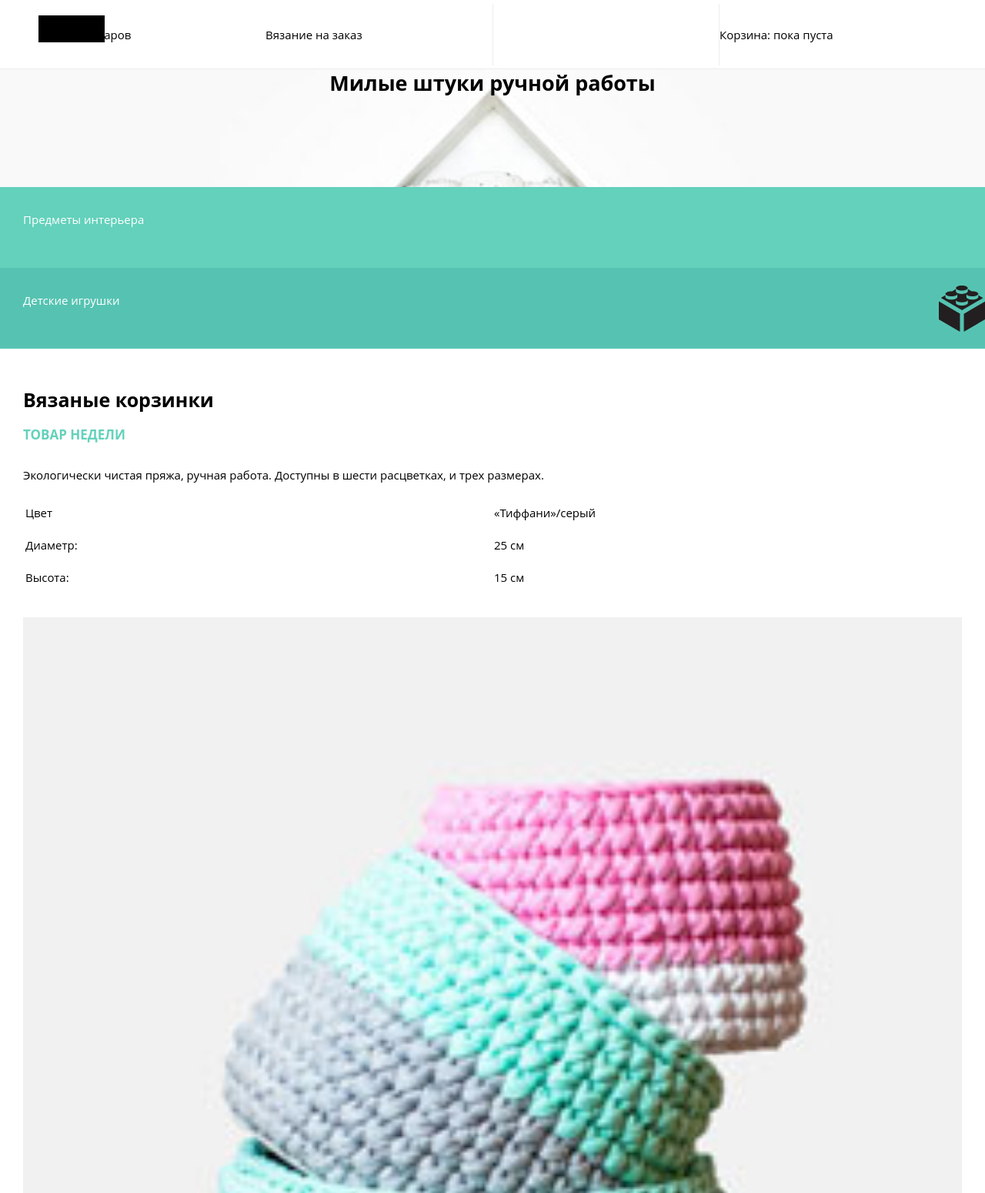
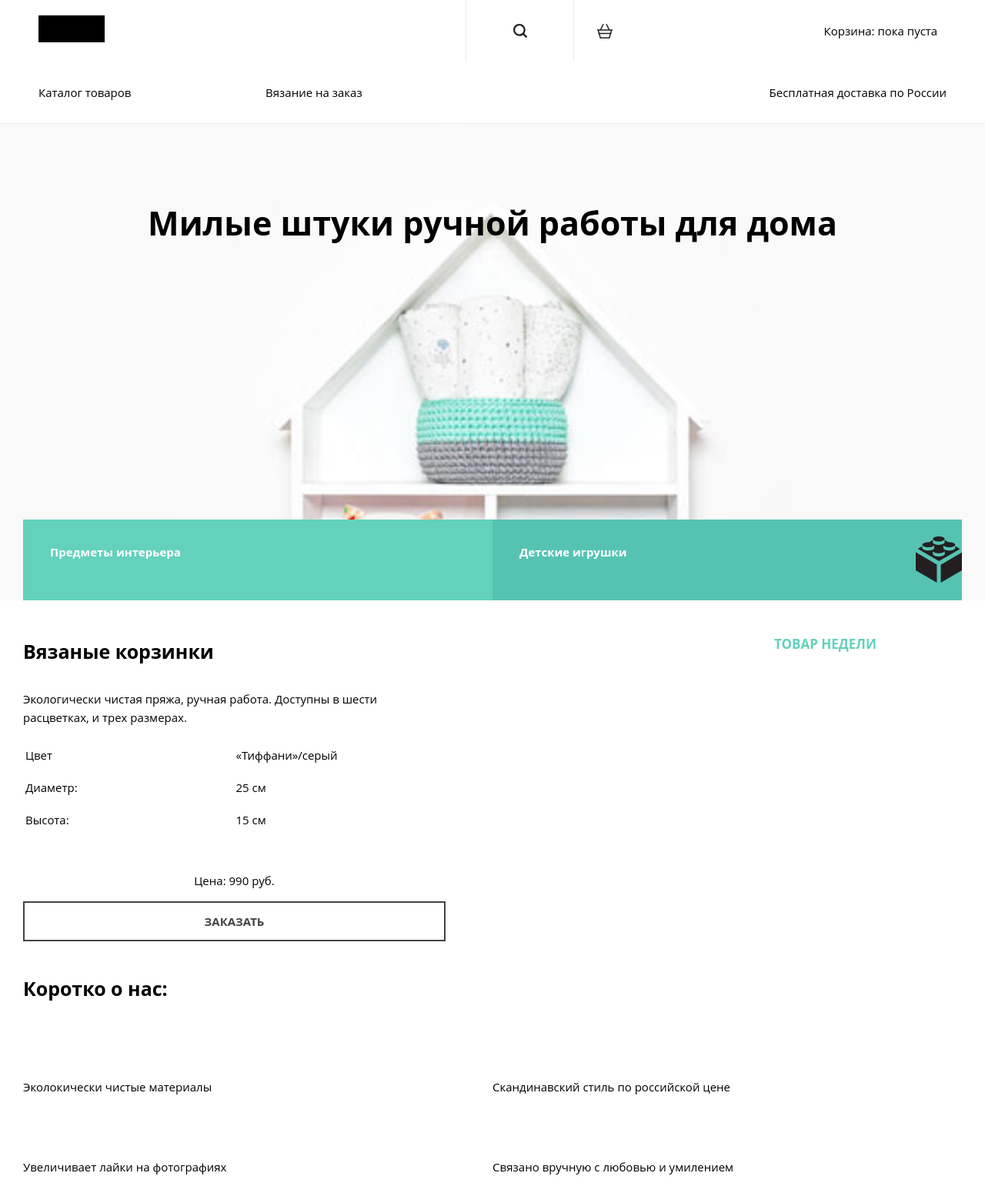
Before and after one commit to vadimvildanov/359729-mishka, a website: page index.html in a window 1280 px wide. Shown: the top 1550 px of the page at 77% size. Drawn offline with nearby package versions, Linux system fonts and the light colour scheme; files that its build step writes are made by us from their sources.

Commit message:
module3-task1

```diff
--- a/index.html
+++ b/index.html
@@ -12,51 +12,49 @@
     <header class="page-header">
         <a class="logo"><img src="img/logo-mobile.svg" alt="Mishka"></a>
         <nav class="main-nav">
+            <span class="main-nav__toggle main-nav__toggle--active"></span>
             <ul class="nav-list">
                 <li class="nav-list__item"><a href="#" class="nav-list__link">Каталог товаров</a></li>
                 <li class="nav-list__item"><a href="#" class="nav-list__link">Вязание на заказ</a></li>
-        <li class="nav-list__item">
+                <li class="nav-list__item nav-list__item--search">
                     <form action="#" class="search">
                         <label class="search__label">
+                            <span class="search__ico"></span>
                             <input type="search">
                         </label>
                     </form>
                 </li>
-        <li class="nav-list__item"><a href="#" class="nav-list__link nav-list__link--basket">Корзина: пока пуста</a></li>
+                <li class="nav-list__item nav-list__item--basket"><a href="#" class="nav-list__link nav-list__link--basket">Корзина: пока пуста</a></li>
+                <li class="nav-list__item nav-list__item--delivery">Бесплатная доставка по России</li>
             </ul>
         </nav>
     </header>
     <main class="index-main">
         <header class="index-header">
-      <h1 class="page-title">Милые штуки ручной работы</h1>
+            <h1 class="page-title">Милые штуки ручной работы для дома</h1>
             <a href="#" class="index-header__link">Предметы интерьера</a>
             <a href="#" class="index-header__link index-header__link--toys">Детские игрушки</a>
         </header>
         <article class="hot">
             <h2 class="hot__title">Вязаные корзинки</h2>
-      <article class="hot-item">
-        <h3 class="hot-item__title">Товар недели</h3>
-        <p>Экологически чистая пряжа, ручная работа. Доступны в шести расцветках, и трех размерах.</p>
-        <table class="hot-item-table">
-          <tr class="hot-item-table__row">
-            <td class="hot-item-table__column">Цвет</td>
-            <td class="hot-item-table__column">«Тиффани»/серый</td>
+            <h3 class="hot__subtitle">Товар недели</h3>
+            <p class="hot__text">Экологически чистая пряжа, ручная работа. Доступны в шести расцветках, и трех размерах.</p>
+            <table class="hot-table">
+                <tr class="hot-table__row">
+                    <td class="hot-table__column">Цвет</td>
+                    <td class="hot-table__column">«Тиффани»/серый</td>
                 </tr>
-          <tr class="hot-item-table__row">
-            <td class="hot-item-table__column">Диаметр:</td>
-            <td class="hot-item-table__column">25 см</td>
+                <tr class="hot-table__row">
+                    <td class="hot-table__column">Диаметр:</td>
+                    <td class="hot-table__column">25 см</td>
                 </tr>
-          <tr class="hot-item-table__row">
-            <td class="hot-item-table__column">Высота:</td>
-            <td class="hot-item-table__column">15 см</td>
+                <tr class="hot-table__row">
+                    <td class="hot-table__column">Высота:</td>
+                    <td class="hot-table__column">15 см</td>
                 </tr>
             </table>
-        <figure class="hot-figure">
-          <img class="hot-figure__img" src="img/triple-set-mobile@1x.jpg" alt="#">
-          <figcaption class="hot-figure__figcaption">Цена: 990 руб.</figcaption>
-        </figure>
-        <a class="btn" href="#">Заказать</a>
-      </article>
+            <p class="hot__price">Цена: 990 руб.</p>
+            <a class="btn btn--hot" href="#">Заказать</a>
         </article>
         <section class="about">
             <h2 class="about__title">Коротко о нас:</h2>
@@ -83,11 +81,15 @@
                     <li class="cite-item">
                         <!--Заполняется контентом(?) исправить, если вносится через админку-->
                         <blockquote class="cite-item__content"></blockquote>
-            <cite class="cite-item__who"><b class="cite-item__name"></b><a href="#" class="cite-item__link"></a></cite>
+                        <cite class="cite-item__who"><b class="cite-item__name"></b>
+                            <a href="#" class="cite-item__link"></a>
+                        </cite>
                     </li>
                     <li class="cite-item">
                         <blockquote class="cite-item__content"></blockquote>
-            <cite class="cite-item__who"><b class="cite-item__name"></b><a href="#" class="cite-item__link"></a></cite>
+                        <cite class="cite-item__who"><b class="cite-item__name"></b>
+                            <a href="#" class="cite-item__link"></a>
+                        </cite>
                     </li>
                 </ul>
                 <div class="cite-control">
@@ -104,7 +106,8 @@
                 <li class="contacts-list__item"><span class="contacts-list__what">e-mail:</span> <a href="#" class="contacts-list__link">info@mimimishkashop.ru</a></li>
                 <li class="contacts-list__item"><span class="contacts-list__what">адрес: </span><a href="#" class="contacts-list__link">г. Санкт-Петербург,<br>ул. Большая Конюшенная,<br> д. 19/8, офис 101</a></li>
             </ul>
-      <a href="#" class="contacts-map"><img src="img/map-mobile@1x.jpg" alt="#"></a><!--Добавить картинку и ссылку на попап-->
+            <a href="#" class="contacts-map"><img src="img/map-mobile@1x.jpg" alt="#"></a>
+            <!--Добавить картинку и ссылку на попап-->
             <div class="contacts-bottom">
                 <a href="#" class="btn">Напишите нам</a>
             </div>
--- a/sass/about-list.scss
+++ b/sass/about-list.scss
@@ -16,3 +16,14 @@
     margin-bottom: 0px;
   }
 }
+
+@media (min-width: 768px) {
+  .about-list {
+    flex-direction: row;
+    flex-wrap: wrap;
+  }
+  .about-list__item {
+    width: 45%;
+    margin-right: 5%;
+  }
+}
--- a/sass/btn.scss
+++ b/sass/btn.scss
@@ -32,6 +32,11 @@
       width: calc(100% - 100px);
       text-align: center;
     }
+    &--hot {
+      display: block;
+      width: 45%;
+      margin-right: 55%;
+    }
   }
 }
 
--- a/sass/hot-figure.scss
+++ b/sass/hot-figure.scss
@@ -13,3 +13,9 @@
 .hot-figure__figcaption {
   text-align: center;
 }
+
+@media (min-width: 768px) {
+	.hot-figure {
+		width: 50%;
+	}
+}
--- a/sass/hot-item-table.scss
+++ /dev/null
@@ -1,14 +0,0 @@
-.hot-item-table {
-  width: 100%;
-  margin-bottom: 30px;
-}
-
-.hot-item-table__row {
-  height: 40px;
-  width: 100%;
-  border-bottom: 1px solid #ececec;
-}
-
-.hot-item-table__column {
-  width: 30%;
-}
--- a/sass/hot-item.scss
+++ /dev/null
@@ -1,11 +0,0 @@
-.hot-item {
-  width: 100%;
-}
-
-.hot-item__title {
-  color: #63d1bb;
-  margin-bottom: 30px;
-  font-size: 17px;
-  line-height: 20px;
-  text-transform: uppercase;
-}
--- /dev/null
+++ b/sass/hot-table.scss
@@ -0,0 +1,21 @@
+.hot-table {
+  width: 100%;
+  margin-bottom: 30px;
+}
+
+.hot-table__row {
+  height: 40px;
+  width: 100%;
+  border-bottom: 1px solid #ececec;
+}
+
+.hot-table__column {
+  width: 30%;
+}
+
+@media (min-width: 768px) {
+	.hot-table {
+		width: 45%;
+		margin-right: 55%;
+	}
+}
--- a/sass/hot.scss
+++ b/sass/hot.scss
@@ -10,3 +10,35 @@
   font-size: 25px;
   line-height: 30px;
 }
+
+.hot__subtitle {
+  color: #63d1bb;
+  margin-bottom: 30px;
+  font-size: 17px;
+  line-height: 20px;
+  text-transform: uppercase;
+}
+
+@media (min-width: 768px) {
+	.hot {
+		display: flex;
+		flex-direction: row;
+		flex-wrap: wrap;
+	}
+	.hot__title {
+  		width: 75%;
+	}
+	.hot__subtitle {
+		width: 20%;
+		margin-left: auto;
+	}
+	.hot__text {
+		width: 45%;
+		margin-right: 55%;
+	}
+	.hot__price {
+		width: 45%;
+		margin-right: 55%;
+		text-align: center;
+	}
+}
--- a/sass/index-header.scss
+++ b/sass/index-header.scss
@@ -11,6 +11,10 @@
 
 .index-header .page-title {
   margin-bottom: 120px;
+  text-align: center;
+  width: 80%;
+  margin-left: auto;
+  margin-right: auto;
 }
 
 .index-header__link {
@@ -36,3 +40,24 @@
     background-color: #56c3b2;
   }
 }
+
+@media (min-width: 768px) {
+  .index-header {
+  padding-left: 30px;
+  padding-right: 30px;
+  flex-direction: row;
+  flex-wrap: wrap;
+  }
+  .index-header__link {
+    width: 50%;
+    padding-top: 30px;
+    padding-left: 35px;
+    padding-right: 115px;
+    font-weight: bold;
+  }
+  .index-header > .page-title {
+    font-size: 43px;
+    line-height: 50px;
+    margin-bottom: 360px;
+  }
+}
--- a/sass/order-fieldset.scss
+++ b/sass/order-fieldset.scss
@@ -30,3 +30,22 @@
   background: #62d1ba;
   vertical-align: middle;
 }
+
+@media (min-width: 768px) {
+  .order-fieldset {
+    flex-direction: row;
+  }
+  .order-fieldset__title {
+    width: 25%;
+    display: block;
+
+    &::after {
+      display: none;
+    }
+  }
+  .order-fieldset__wrapper {
+    display: flex;
+    flex-direction: row;
+    flex-wrap: wrap;
+  }
+}
--- a/sass/order.scss
+++ b/sass/order.scss
@@ -10,13 +10,13 @@
   display: none;
 }
 
-.order__type-radio {
+.order__radio {
   display: flex;
   align-items: center;
   margin-bottom: 10px;
 }
 
-.order__type-radio::before {
+.order__radio::before {
   content: "";
   width: 40px;
   height: 40px;
--- a/sass/page-header.scss
+++ b/sass/page-header.scss
@@ -19,6 +19,5 @@
 		min-height: 90px;
 		display: flex;
 		flex-wrap: wrap;
-		position: absolute;
 	}
 }
--- a/sass/style.scss
+++ b/sass/style.scss
@@ -1,9 +1,47 @@
 html {
-  box-sizing: border-box;
+    box-sizing: border-box;
 }
 
 * {
-  box-sizing: inherit;
+    box-sizing: inherit;
 }
 
-@import "form-main", "main","variables", "body", "about-list", "about", "btn", "catalog-item", "catalog-main", "catalog", "cite-control", "cite-item", "cite-list", "cite", "contacts-list", "contacts-map", "contacts", "copyright", "form-main", "hot-figure", "hot-item-table", "hot", "index-footer", "index-header", "index-main", "logo", "main-nav", "nav-list", "order-fieldset", "order", "page-footer", "page-header", "page-title", "production-process", "review-wrapper", "review", "social", "search", "hot-item", "logo-footer"
+@import "form-main",
+"main",
+"variables",
+"body",
+"about-list",
+"about",
+"btn",
+"catalog-item",
+"catalog-main",
+"catalog",
+"cite-control",
+"cite-item",
+"cite-list",
+"cite",
+"contacts-list",
+"contacts-map",
+"contacts",
+"copyright",
+"form-main",
+"hot-figure",
+"hot",
+"index-footer",
+"index-header",
+"index-main",
+"logo",
+"main-nav",
+"nav-list",
+"order-fieldset",
+"order",
+"page-footer",
+"page-header",
+"page-title",
+"production-process",
+"review-wrapper",
+"review",
+"social",
+"search",
+"logo-footer",
+"hot-table";
```
Also changed, not shown: form.html (+13 -4 lines). Lines whose indentation alone changed are shown as unchanged.
